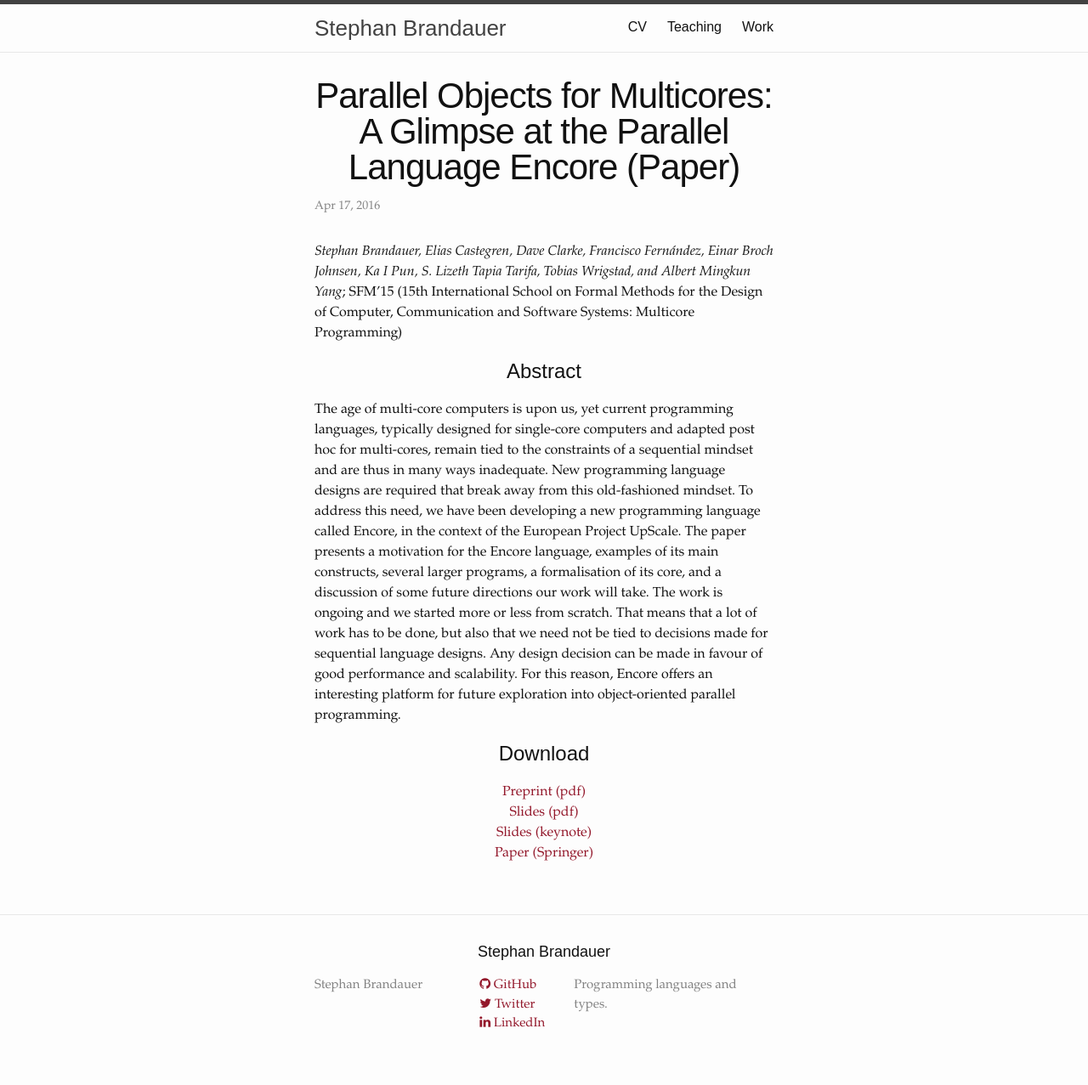
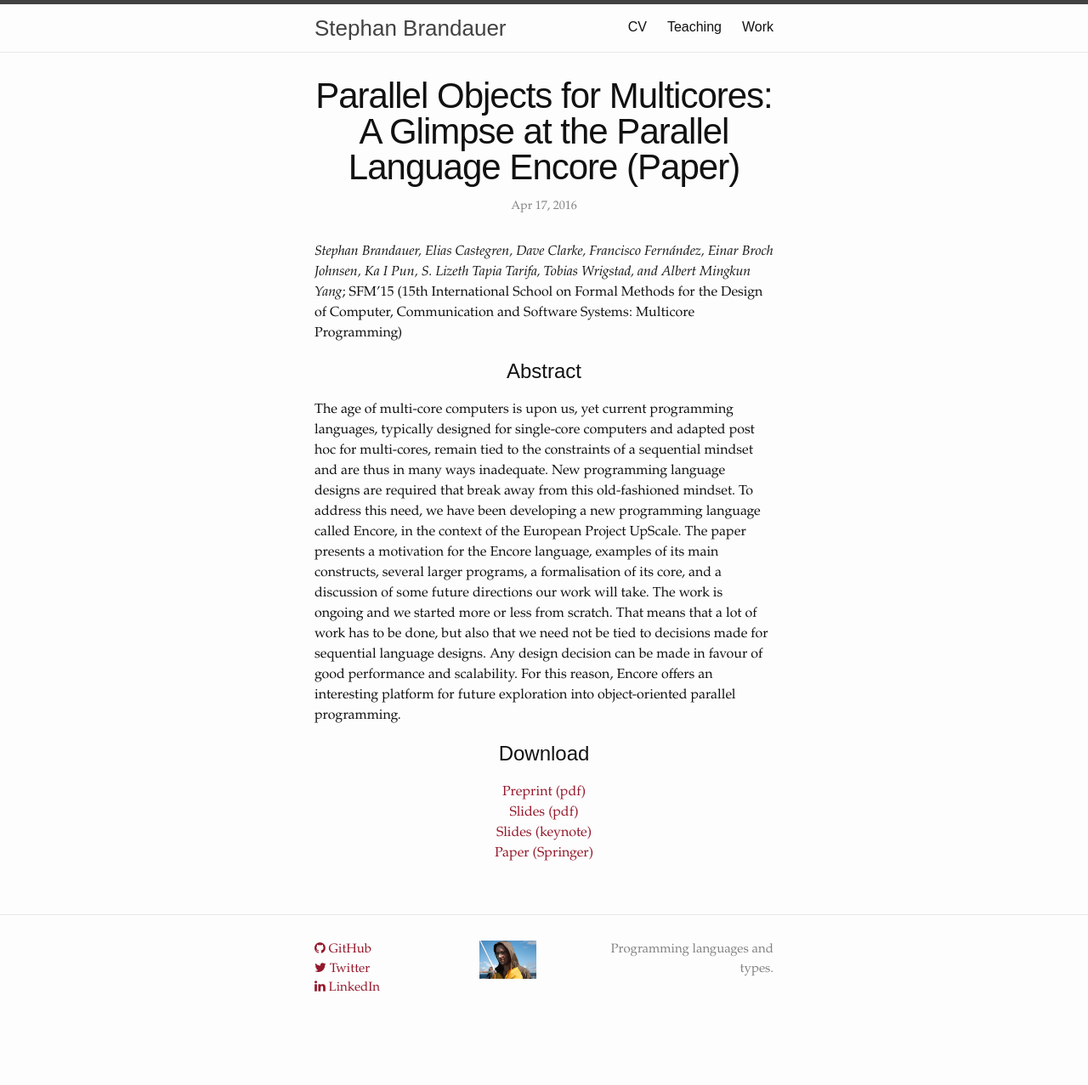
Before and after one commit to kaeluka/kaeluka.github.io, a Jekyll site: the page built from _posts/2016-04-18-encore-glimpse.markdown, in a window 1280 px wide. Shown: the whole page at 85% size. Built offline with Jekyll 4.4.1, drawn with Linux system fonts in a browser that asks for light colours; nearby versions of some CDN libraries; after the commit the page ends 1235 px from its top, so only the background shows below that.

Commit message:
fix up footer

```diff
--- a/_includes/footer.html
+++ b/_includes/footer.html
@@ -2,17 +2,9 @@
 
   <div class="wrapper">
 
-    <h2 class="footer-heading">{{ site.title }}</h2>
 
     <div class="footer-col-wrapper">
       <div class="footer-col footer-col-1">
-        <ul class="contact-list">
-          <li>{{ site.title }}</li>
-          <li><a href="mailto:{{ site.email }}">{{ site.email }}</a></li>
-        </ul>
-      </div>
-
-      <div class="footer-col footer-col-2">
         <ul class="social-media-list">
           {% if site.github_username %}
           <li>
@@ -38,6 +30,9 @@
           {% endif %}
         </ul>
       </div>
+      <div class="footer-col footer-col-2">
+        <img alt="my photo" src="../icon.jpg" width="70%"/>
+      </div>
 
       <div class="footer-col footer-col-3">
         <p>{{ site.description }}</p>
--- a/_sass/_layout.scss
+++ b/_sass/_layout.scss
@@ -146,6 +146,7 @@
 }
 
 .footer-col-3 {
+    text-align: right;
     width: -webkit-calc(45% - (#{$spacing-unit} / 2));
     width:         calc(45% - (#{$spacing-unit} / 2));
 }
@@ -196,6 +197,7 @@
 .post-meta {
     font-size: $small-font-size;
     color: $grey-color;
+    text-align: center;
 }
 
 .post-link {
```
Also changed, not shown: index.html (+4 -10 lines).
